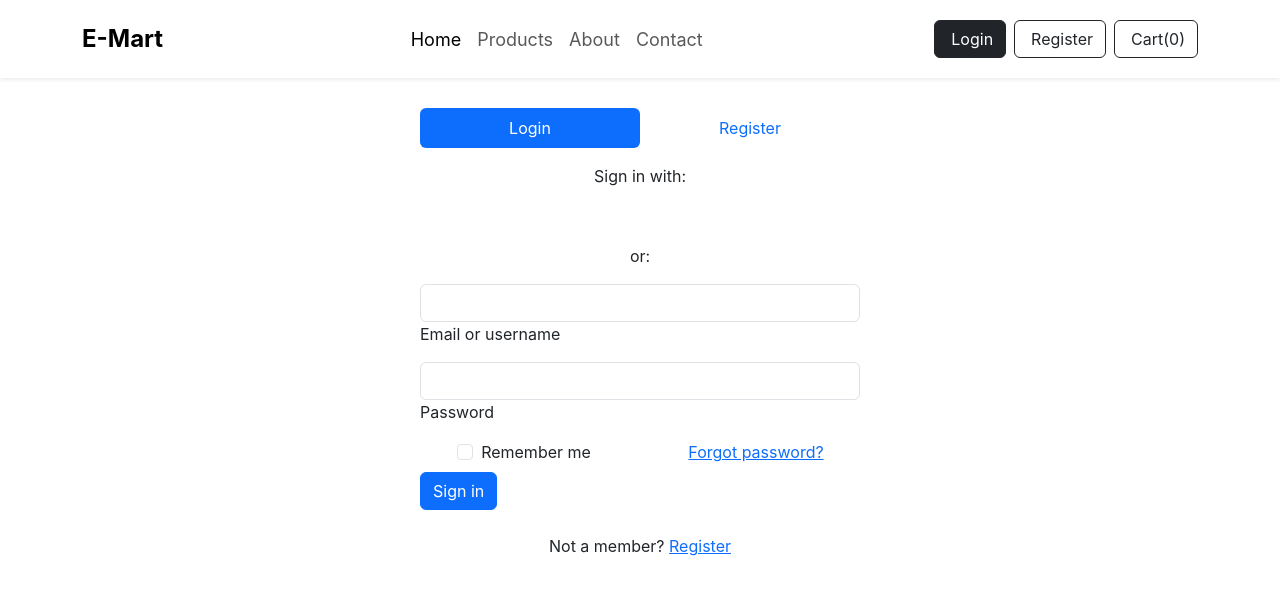
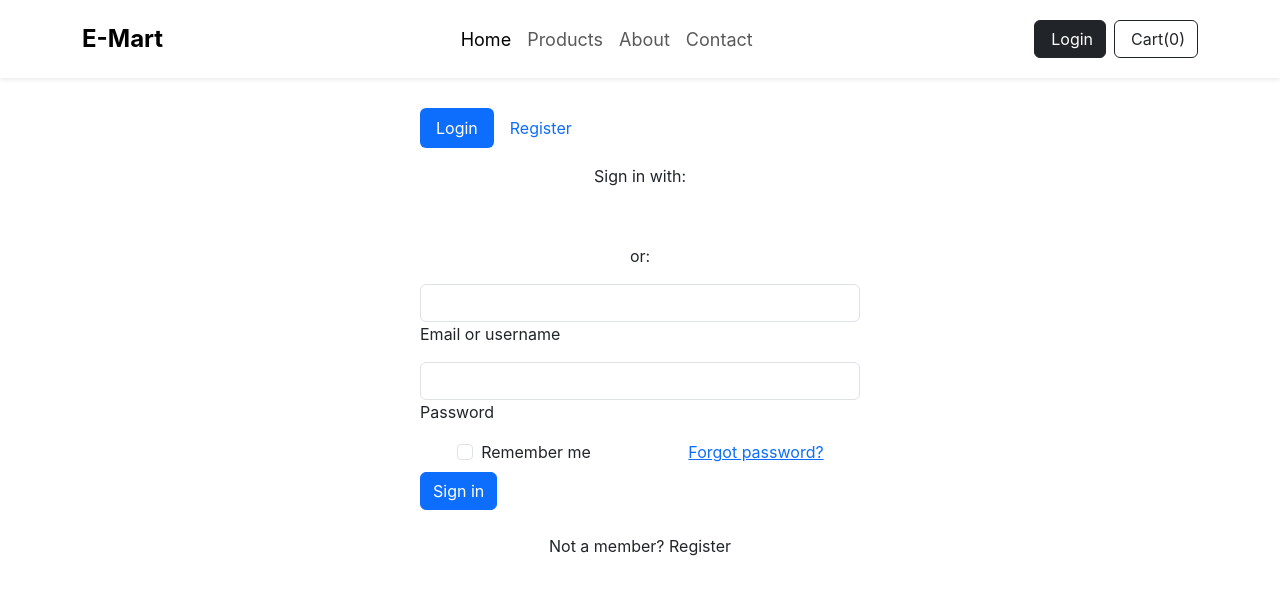
Before and after one commit to Faizan-shariff/ecommart, a React (Create React App) app: page /login in a window 1280 px wide. Shown: the top 594 px of the page. Built offline with nearby package versions, Linux system fonts and the light colour scheme; the HTML template or start-up script is replaced by a standard one.

Commit message:
replaced register component with login
integrated register component with the login component itself

```diff
--- a/public/index.html
+++ b/public/index.html
@@ -39,5 +39,7 @@
       To begin the development, run `npm start` or `yarn start`.
       To create a production bundle, use `npm run build` or `yarn build`.
     -->
+    <script src="https://cdn.jsdelivr.net/npm/@popperjs/core@2.11.8/dist/umd/popper.min.js" integrity="sha384-I7E8VVD/ismYTF4hNIPjVp/Zjvgyol6VFvRkX/vR+Vc4jQkC+hVqc2pM8ODewa9r" crossorigin="anonymous"></script>
+<script src="https://cdn.jsdelivr.net/npm/bootstrap@5.3.2/dist/js/bootstrap.min.js" integrity="sha384-BBtl+eGJRgqQAUMxJ7pMwbEyER4l1g+O15P+16Ep7Q9Q+zqX6gSbd85u4mG4QzX+" crossorigin="anonymous"></script>
   </body>
 </html>
--- a/src/App.js
+++ b/src/App.js
@@ -9,7 +9,6 @@ import Checkout from "./component/Checkout";
 import About from "./component/About";
 import Contact from "./component/Contact";
 import Login from "./component/Login";
-import Register from "./component/Register";
 
 function App() {
   return (
@@ -17,7 +16,6 @@ function App() {
       <Navbar />
       <Routes>
         <Route exact path="/login" Component={Login}/>
-        <Route exact path="/register" Component={Register}/>
         <Route exact path="/" Component={Home} />
         <Route exact path="/products" Component={Products} />
         <Route exact path="/products/:id" Component={Product} />
--- a/src/component/Login.jsx
+++ b/src/component/Login.jsx
@@ -3,20 +3,18 @@ import React from "react";
 const Login = () => {
   return (
     <div className="container" style={{width:"500px", height:"500px", padding:"30px"}}>
-<ul className="nav nav-pills nav-justified mb-3" id="ex1" role="tablist">
-  <li className="nav-item" role="presentation">
-    <a className="nav-link active" id="tab-login" data-mdb-toggle="pill" href="#pills-login" role="tab"
-      aria-controls="pills-login" aria-selected="true">Login</a>
+      <ul class="nav nav-pills mb-3" id="pills-tab" role="tablist">
+  <li class="nav-item" role="presentation">
+    <button class="nav-link active" id="pills-home-tab" data-bs-toggle="pill" data-bs-target="#pills-home" type="button" role="tab" aria-controls="pills-home" aria-selected="true">Login</button>
   </li>
-  <li className="nav-item" role="presentation">
-    <a className="nav-link" id="tab-register" data-mdb-toggle="pill" href="#pills-register" role="tab"
-      aria-controls="pills-register" aria-selected="false">Register</a>
+  <li class="nav-item" role="presentation">
+    <button class="nav-link" id="pills-profile-tab" data-bs-toggle="pill" data-bs-target="#pills-profile" type="button" role="tab" aria-controls="pills-profile" aria-selected="false">Register</button>
   </li>
-</ul>
+  </ul>
 
-<div className="tab-content">
-  <div className="tab-pane fade show active" id="pills-login" role="tabpanel" aria-labelledby="tab-login">
-    <form>
+<div class="tab-content" id="pills-tabContent">
+  <div class="tab-pane fade show active" id="pills-home" role="tabpanel" aria-labelledby="pills-home-tab" tabindex="0">
+  <form>
       <div className="text-center mb-3">
         <p>Sign in with:</p>
         <button type="button" className="btn btn-link btn-floating mx-1">
@@ -64,28 +62,28 @@ const Login = () => {
       <button type="submit" className="btn btn-primary btn-block mb-4">Sign in</button>
 
       <div className="text-center">
-        <p>Not a member? <a href="#!">Register</a></p>
+        <p>Not a member? Register</p>
       </div>
     </form>
   </div>
-  <div className="tab-pane fade" id="pills-register" role="tabpanel" aria-labelledby="tab-register">
-    <form>
+  <div class="tab-pane fade" id="pills-profile" role="tabpanel" aria-labelledby="pills-profile-tab" tabindex="0">
+  <form>
       <div className="text-center mb-3">
         <p>Sign up with:</p>
         <button type="button" className="btn btn-link btn-floating mx-1">
-          <i className="fab fa-facebook-f"></i>
+          <i className="fa fa-facebook-f"></i>
         </button>
 
         <button type="button" className="btn btn-link btn-floating mx-1">
-          <i className="fab fa-google"></i>
+          <i className="fa fa-google"></i>
         </button>
 
         <button type="button" className="btn btn-link btn-floating mx-1">
-          <i className="fab fa-twitter"></i>
+          <i className="fa fa-twitter"></i>
         </button>
 
         <button type="button" className="btn btn-link btn-floating mx-1">
-          <i className="fab fa-github"></i>
+          <i className="fa fa-github"></i>
         </button>
       </div>
 
@@ -127,6 +125,7 @@ const Login = () => {
       <button type="submit" className="btn btn-primary btn-block mb-3">Sign in</button>
     </form>
   </div>
+
 </div>
 </div>  );
 };
--- a/src/component/Navbar.jsx
+++ b/src/component/Navbar.jsx
@@ -48,8 +48,7 @@ export default function Navbar() {
             <div className="buttons">
                 <NavLink to="/login" className="btn btn-outline-dark">
                     <i className="fa fa-sign-in me-1"></i> Login</NavLink>
-                <NavLink to="/register" className="btn btn-outline-dark ms-2">
-                    <i className="fa fa-user-plus me-1"></i> Register</NavLink>
+
                 <NavLink to="/cart" className="btn btn-outline-dark ms-2">
                     <i className="fa fa-shopping-cart me-1"></i> Cart({state.length})</NavLink>
             </div>
--- a/src/component/Register.jsx
+++ /dev/null
@@ -1,54 +0,0 @@
-import React from 'react'
-
-const Signup = () => {
-    return (
-        <div>
-            {/* <!-- Button trigger modal --> */}
-            <button type="button" className="btn btn-outline-primary ms-2" data-bs-toggle="modal" data-bs-target="#signupModal">
-                <span className="fa fa-user-plus me-1"></span> Register
-            </button>
-
-            {/* <!-- Modal --> */}
-            <div className="modal fade" id="signupModal" tabIndex="-1" aria-labelledby="exampleModalLabel" aria-hidden="true">
-                <div className="modal-dialog">
-                    <div className="modal-content">
-                        <div className="modal-header">
-                            <h5 className="modal-title" id="exampleModalLabel">Login</h5>
-                            <button type="button" className="btn-close" data-bs-dismiss="modal" aria-label="Close"></button>
-                        </div>
-                        <div className="modal-body">
-                            <button className="btn btn-primary w-100 mb-4">
-                                <span className="fa fa-google me-2"></span> Sign up With Google
-                            </button>
-                            <button className="btn btn-primary w-100 mb-4">
-                                <span className="fa fa-facebook me-2"></span> Sign up With Facebook
-                            </button>
-                            <form>
-                                <div className="mb-3">
-                                    <label htmlFor="exampleInput" className="form-label">Username</label>
-                                    <input type="text" className="form-control" id="exampleInput" />
-                                </div>
-                                <div className="mb-3">
-                                    <label htmlFor="exampleInputEmail1" className="form-label">Email address</label>
-                                    <input type="email" className="form-control" id="exampleInputEmail1" aria-describedby="emailHelp" />
-                                    <div id="emailHelp" className="form-text">We'll never share your email with anyone else.</div>
-                                </div>
-                                <div className="mb-3">
-                                    <label htmlFor="exampleInputPassword1" className="form-label">Password</label>
-                                    <input type="password" className="form-control" id="exampleInputPassword1" />
-                                </div>
-                                <div className="mb-3 form-check">
-                                    <input type="checkbox" className="form-check-input" id="exampleCheck1" />
-                                    <label className="form-check-label" htmlFor="exampleCheck1">Check me out</label>
-                                </div>
-                                <button type="submit" className="btn btn-outline-primary w-100 mt-5">Register</button>
-                            </form>
-                        </div>
-                    </div>
-                </div>
-            </div>
-        </div>
-    )
-}
-
-export default Signup
```
